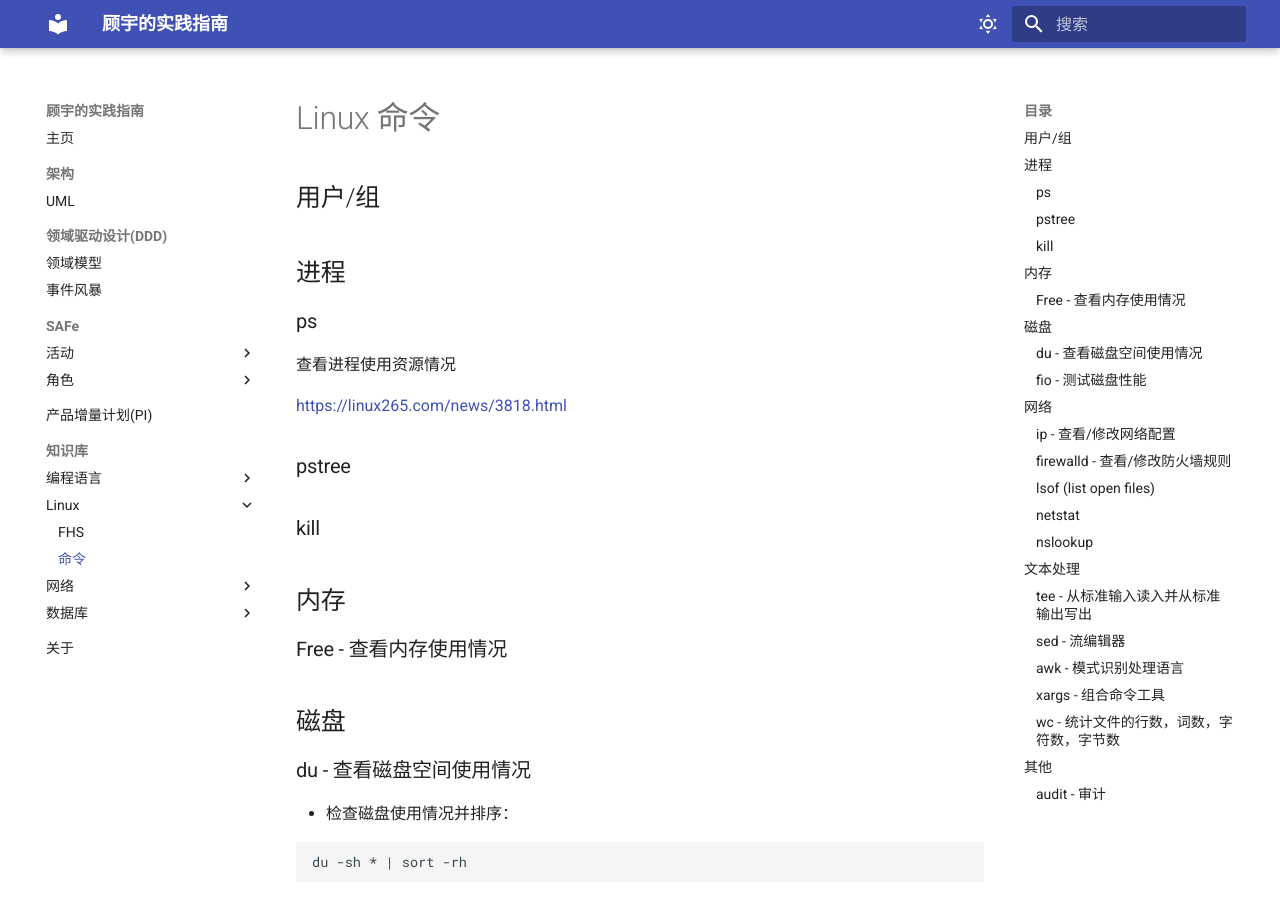
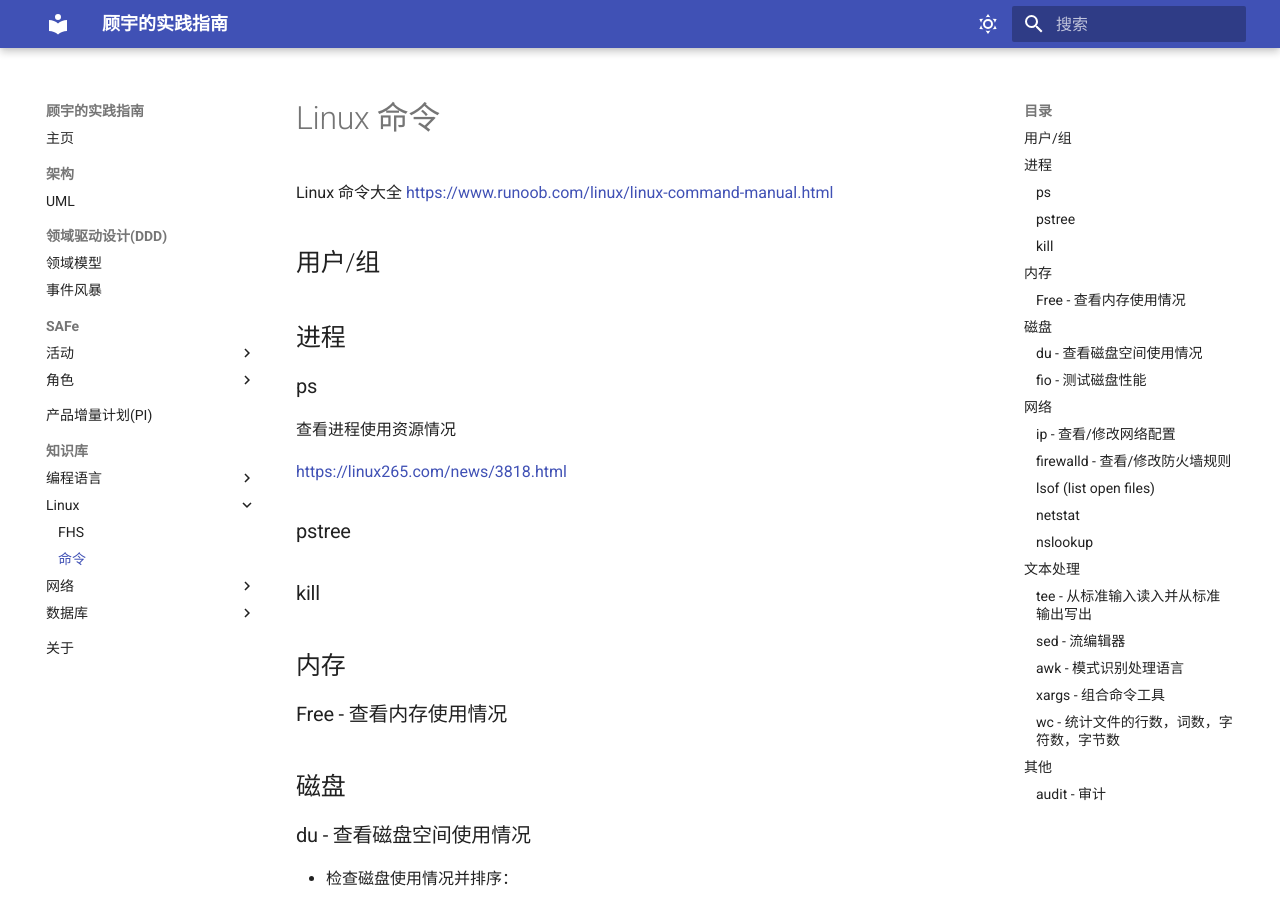
Before and after one commit to wizardbyron/guides, an MkDocs documentation site: the page built from docs/linux/command.md, in a window 1280 px wide and 900 px high. Built offline with MkDocs 1.6.1 and Material for MkDocs 9.7.7, drawn with Linux system fonts in a browser that asks for light colours.

Commit message:
Add Linux command references

```diff
--- a/docs/linux/command.md
+++ b/docs/linux/command.md
@@ -1,4 +1,6 @@
 # Linux 命令
+
+Linux 命令大全 <https://www.runoob.com/linux/linux-command-manual.html>
 
 ## 用户/组
 
```
